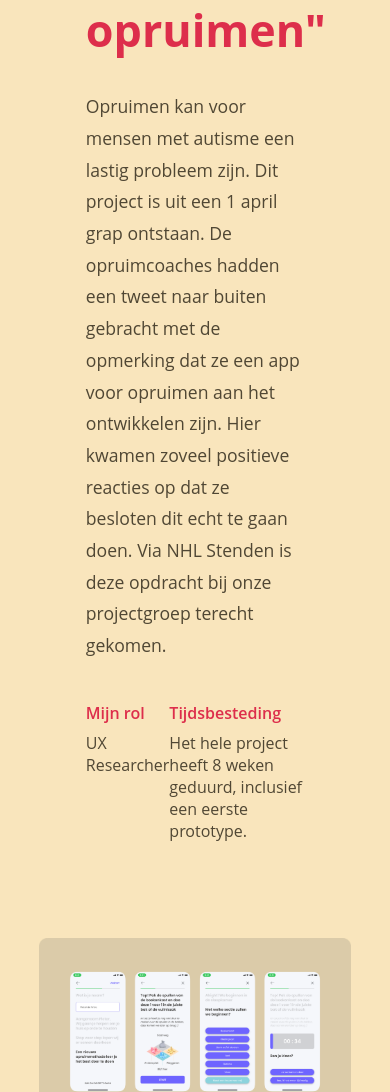
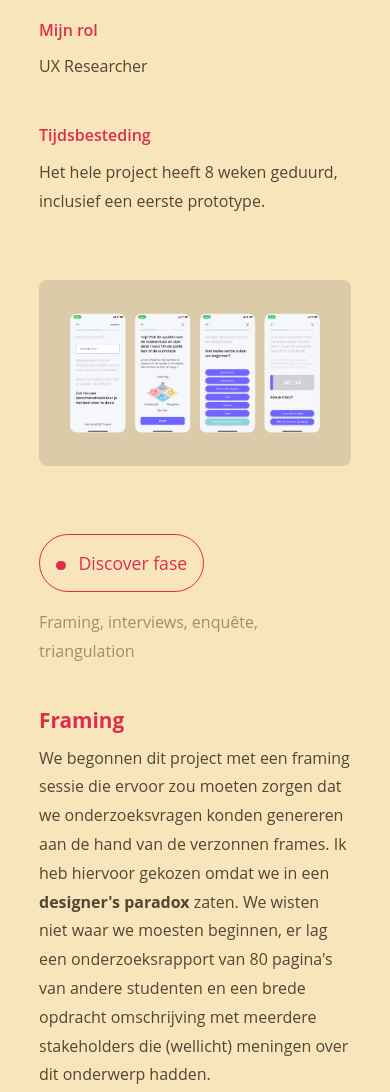
Before and after one commit to lbronsvoort/DesignPortfolio, a plain HTML site: page opruimen-met-autisme.html in a window 390 px wide. Shown: the part 735-1827 px from the top of the page. Drawn offline with Linux system fonts and the light colour scheme.

Commit message:
Detail pagina autisme responsive gemaakt

```diff
--- a/sass/pages/_autisme.scss
+++ b/sass/pages/_autisme.scss
@@ -42,6 +42,7 @@
 .tag-title,
 .tag-sub {
     font-family: var(--primary-font);
+    line-height: 1.8em;
 }
 
 .tag-title {
@@ -96,6 +97,7 @@
 .project-tags {
     font-family: var(--primary-font);
     color: var(--pre-hover-color);
+    line-height: 1.8em;
 }
 
 // einde project fase
@@ -174,3 +176,78 @@
 .img-margin {
     margin-top: 3rem;
 }
+
+// media queries
+
+@media (max-width: 1200px) {
+    .container-text {
+        max-width: 90%
+    }
+}
+
+@media (max-width: 1078px) {
+    .container-text {
+        max-width: 100%;
+    }
+}
+
+@media (max-width: 900px) {
+    .project {
+        display: block;
+    }
+
+    .project-fase:not(:last-child) {
+        margin-bottom: 1rem;
+    }
+}
+
+@media (max-width: 800px) {
+    .hero-text {
+        font-size: 2em;
+    }
+
+    .hero-p,
+    .tag-title,
+    .tag-sub {
+        font-size: 1em;
+    }
+}
+
+@media (max-width: 770px) {
+    .tag-title,
+    .tag-sub {
+        font-size: 1em;
+    }
+
+    .hero-tags {
+        display: block;
+    }
+
+    .hero-left {
+        margin-bottom: 2.5rem;
+    }
+}
+
+@media (max-width: 575px) {
+    .hero-tags {
+        margin-bottom: 4rem;
+    }
+
+    .content {
+        margin-top: 4rem;
+    }
+
+    .margin-top-bg {
+        margin-top: 4rem;
+    }
+
+    .project {
+        margin-bottom: 2.5rem;
+    }
+}
+
+@media (max-width: 475px) {
+    .hero-text {
+        font-size: 1.8em;
+    }
+}
```
Also changed, not shown: sass/main.css, 1 other file.
